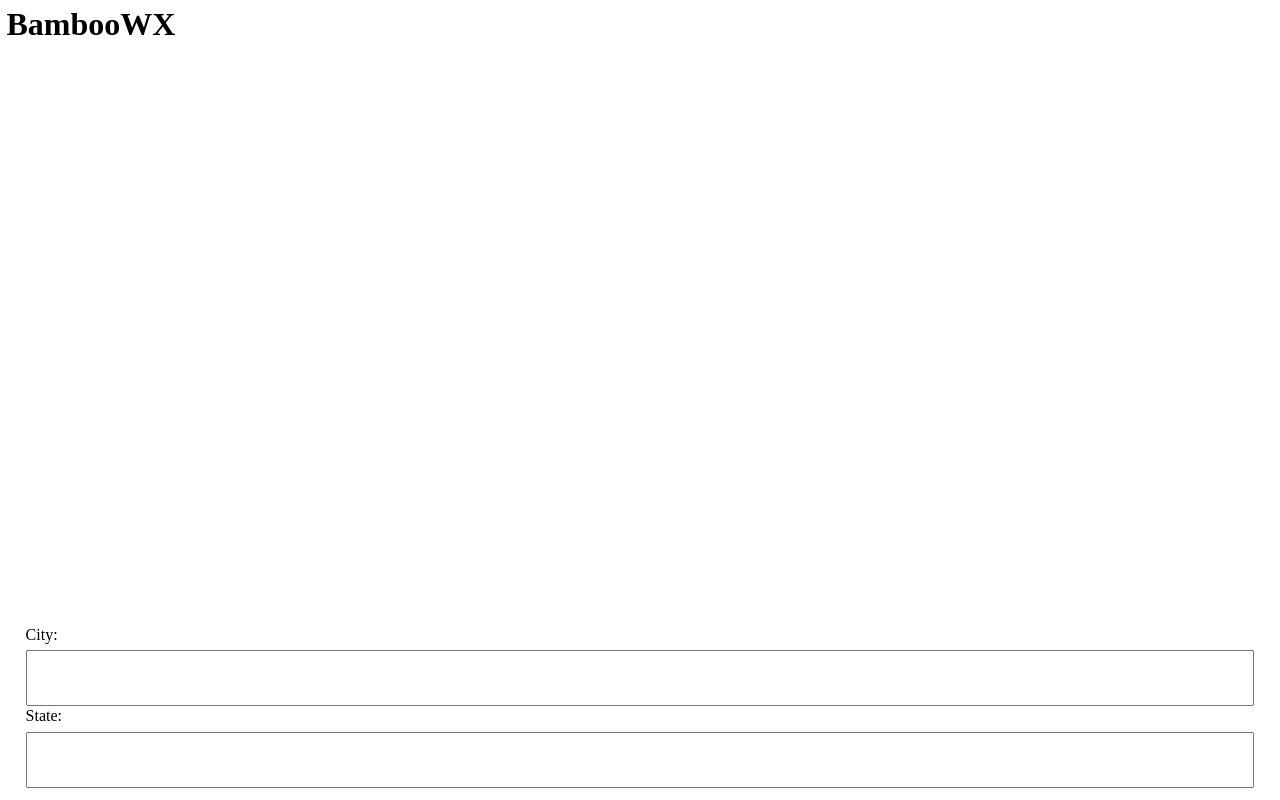
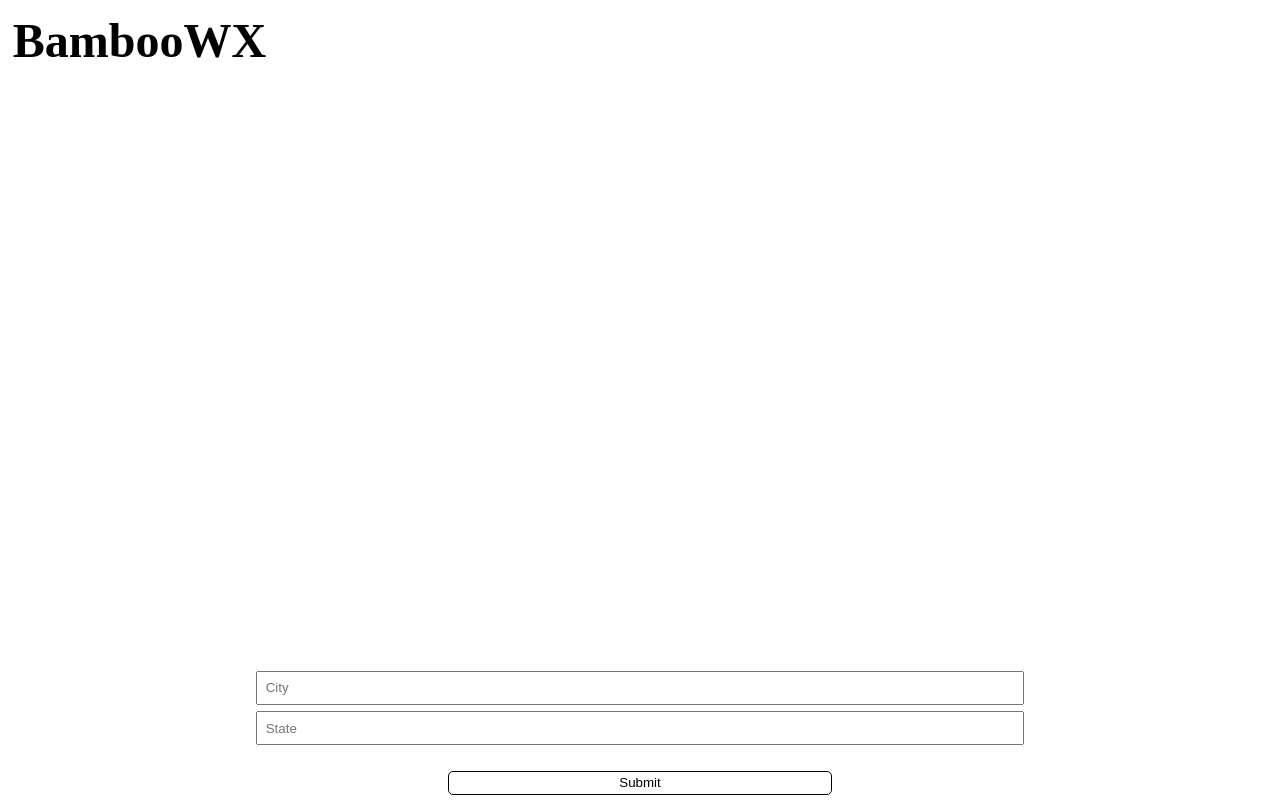
Before and after one commit to BambooCode98/weather-app-2, a plain HTML site: page index.html in a window 1280 px wide. Drawn offline with Linux system fonts and the light colour scheme.

Commit message:
updated styles

```diff
--- a/index.html
+++ b/index.html
@@ -18,11 +18,11 @@
       </header>
 
       <form class="form">
-        <label>City:</label>
-        <input type="text" class="in1"/>
+        <!-- <label>City:</label> -->
+        <input type="text" class="in1" placeholder="City"/>
         <!-- <br/> -->
-        <label>State:</label>
-        <input type="text" class="in2"/>
+        <!-- <label>State:</label> -->
+        <input type="text" class="in2" placeholder="State"/>
         <br/>
         <button type="submit">Submit</button>
       </form>
--- a/index.js
+++ b/index.js
@@ -121,6 +121,8 @@ class Sun{
 
   update() {
     ctx.beginPath();
+    this.x = width/2;
+    this.y = height/2;
     ctx.arc(this.x,this.y,50,0,Math.PI*2);
     // ctx.fillRect
     this.drawRay();
@@ -156,10 +158,13 @@ cityInput.addEventListener("submit", (e) => {
     })
     elArray = [];
   }
+  cityInput.reset();
+  head.textContent = "BambooWX - " + i1 + ", " + i2;
+  // head.
   if(city !== null && state !== null) {
     getCityf = true;
     getDataf = true;
-    console.log("getting city data");
+    // console.log("getting city data");
     run();
   }
 })
@@ -212,7 +217,7 @@ async function getCity() {
       let endl3 = document.createElement('br');
       box.style.marginTop= "5%";
       if(obj.number === 14) {
-        box.style.marginBottom= "50%";
+        box.style.marginBottom= "40%";
       }
       box.append(endl3,day,wxImage,endl,sWords,endl2,dWords);
       main.append(box);
--- a/styles.css
+++ b/styles.css
@@ -9,6 +9,7 @@ html,body{
   width: 100vw;
   /* height: 500px; */
   overflow: none;
+  /* background: white; */
 }
 
 canvas{
@@ -36,6 +37,8 @@ canvas{
   border-bottom: white 1px solid;
   position: fixed;
   width: 100%;
+  font-weight: 700;
+  font-size: 1rem;
 }
 
 .form{
@@ -43,7 +46,7 @@ canvas{
   flex-direction: column;
   padding: 2%;
   width: 100%;
-  height: 25%;
+  height: 20%;
   gap: 1%;
   position: fixed;
   bottom: 0;
@@ -57,6 +60,9 @@ canvas{
   align-self: center;
   padding: 1%;
   margin-bottom: 5px;
+  background-color: white;
+  border: 1px solid black;
+  border-radius: 5px;
 }
 
 .in1, .in2 {
@@ -69,6 +75,81 @@ canvas{
 } */
 .wxContainer{
   overflow-y: scroll;
-  padding: 0.5%;
+  padding: 2%;
 
 }
+
+.short{
+  border-bottom: 1px solid black;
+}
+
+
+
+@media screen and (min-width: 450px) {
+  .wxContainer{
+    padding-left: 5%;
+    padding-right: 5%;
+  }
+
+  .form{
+    padding-left: 5%;
+    padding-right: 5%;
+  }
+
+  .form button{
+    padding: 0.5%;
+    margin-top: 5px;
+  }
+
+  .in1,.in2{
+    padding: 1%;
+  }
+}
+
+@media screen and (min-width: 768px) {
+  .wxContainer{
+    padding-left: 15%;
+    padding-right: 15%;
+  }
+
+  .form{
+    padding-left: 15%;
+    padding-right: 15%;
+  }
+
+  .form button{
+    padding: 0.5%;
+  }
+
+  .in1,.in2{
+    padding: 0.5%;
+  }
+
+  .header{
+    font-size: 1.5em;
+  }
+}
+
+@media screen and (min-width: 1200px) {
+  .wxContainer{
+    padding-left: 20%;
+    padding-right: 20%;
+  }
+
+  .form{
+    padding-left: 20%;
+    padding-right: 20%;
+  }
+
+  .form button{
+    padding: 0.5%;
+  }
+
+  .in1,.in2{
+    padding: 1%;
+  }
+
+  .header{
+    padding: 1%;
+  }
+}
```
